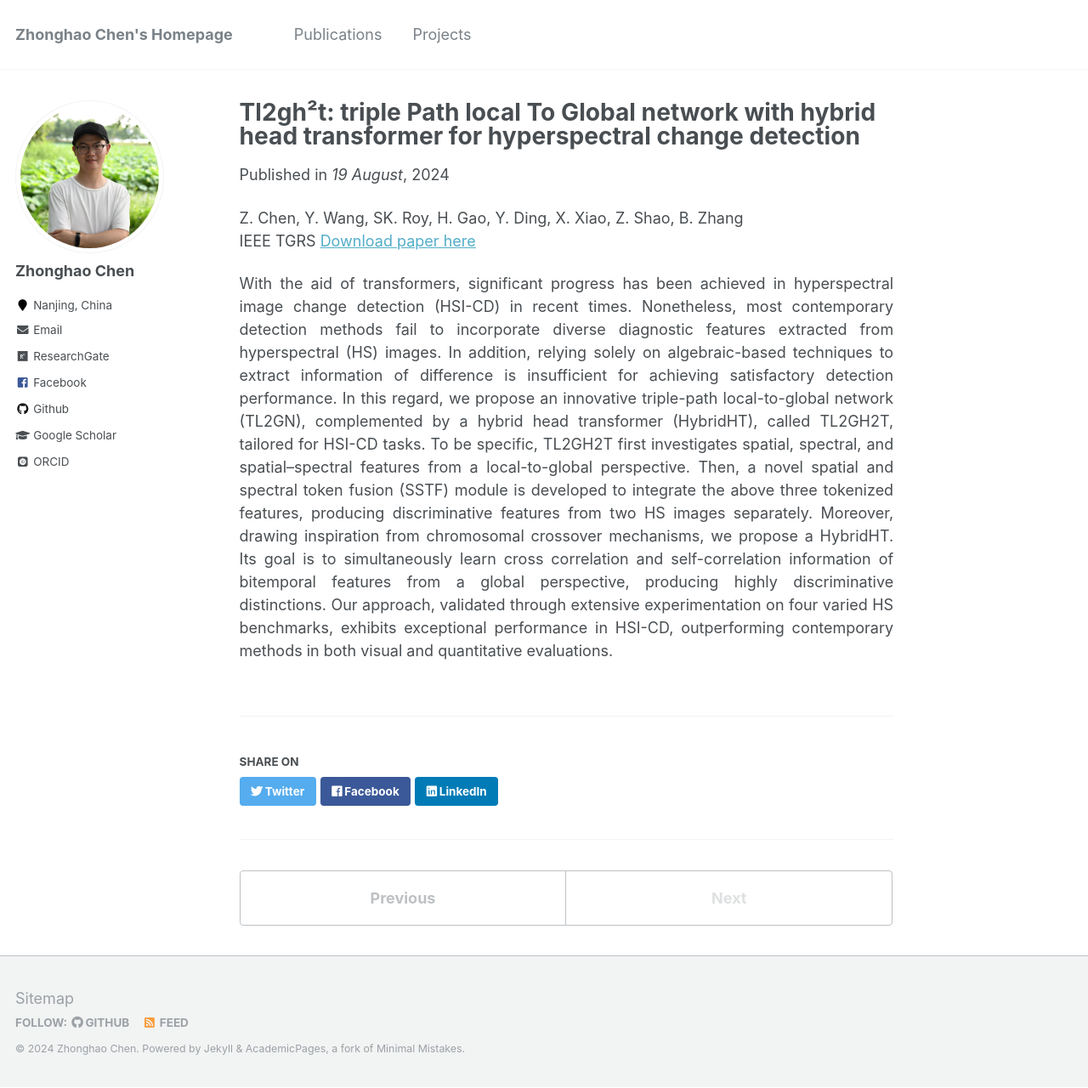
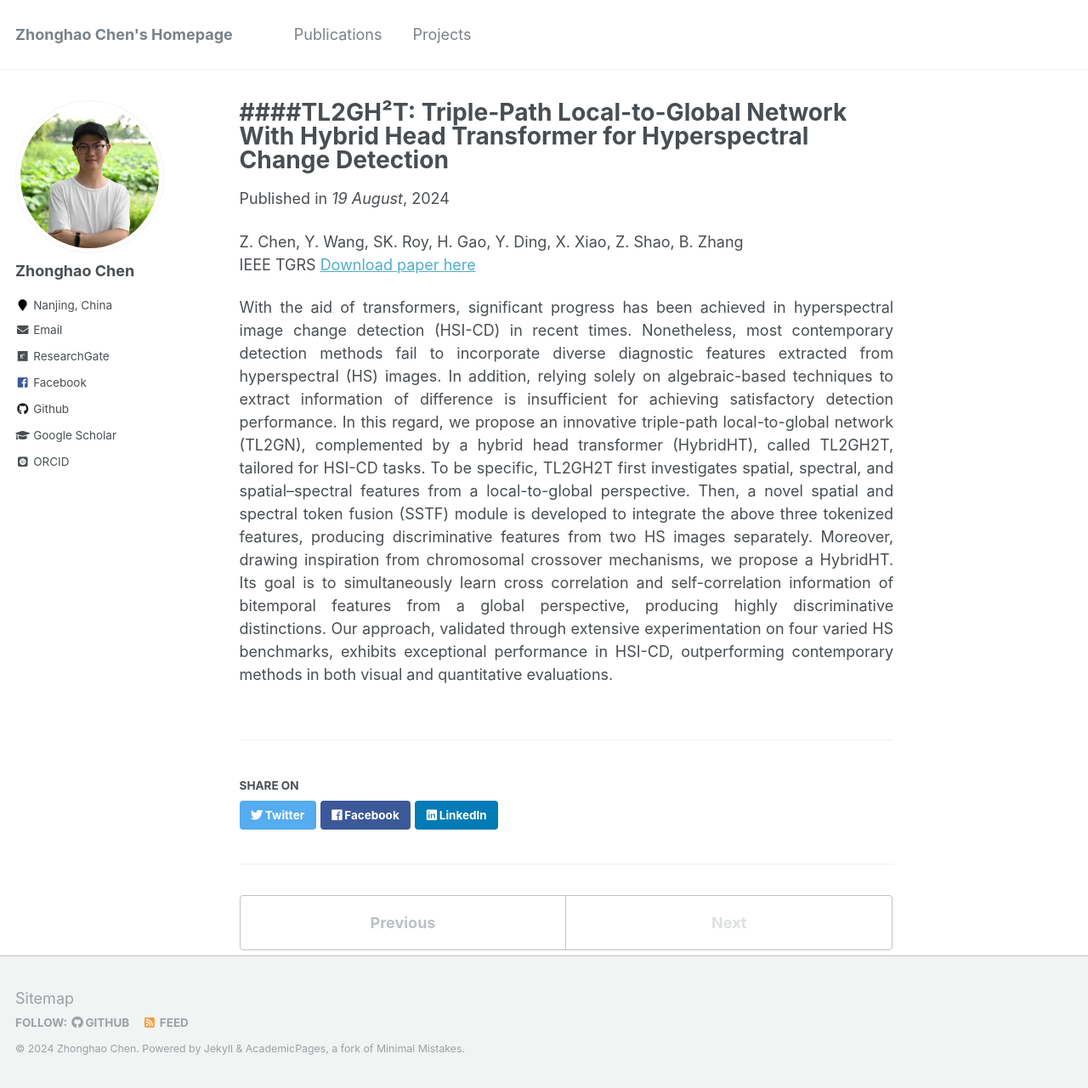
Before and after one commit to zhonghaochen/zhonghaochen.github.io, a Jekyll site: the page built from _publications/TL2GH²T: Triple-Path Local-to-Global Network With Hybrid Head Transformer for Hyperspectral Change Detection.md, in a window 1280 px wide and 1280 px high. Shown: the whole window at 85% size. Built offline with Jekyll 4.4.1, drawn with Linux system fonts in a browser that asks for light colours; some web fonts are replaced; part of the change alters nothing that is shown.

```diff
--- a/_publications/TL2GH²T: Triple-Path Local-to-Global Network With Hybrid Head Transformer for Hyperspectral Change Detection.md
+++ b/_publications/TL2GH²T: Triple-Path Local-to-Global Network With Hybrid Head Transformer for Hyperspectral Change Detection.md
@@ -1,5 +1,5 @@
 ---
-####title: "TL2GH²T: Triple-Path Local-to-Global Network With Hybrid Head Transformer for Hyperspectral Change Detection"
+title: "####TL2GH²T: Triple-Path Local-to-Global Network With Hybrid Head Transformer for Hyperspectral Change Detection"
 collection: publications
 date: 2024-08-19
 venue: '19 August'
```
